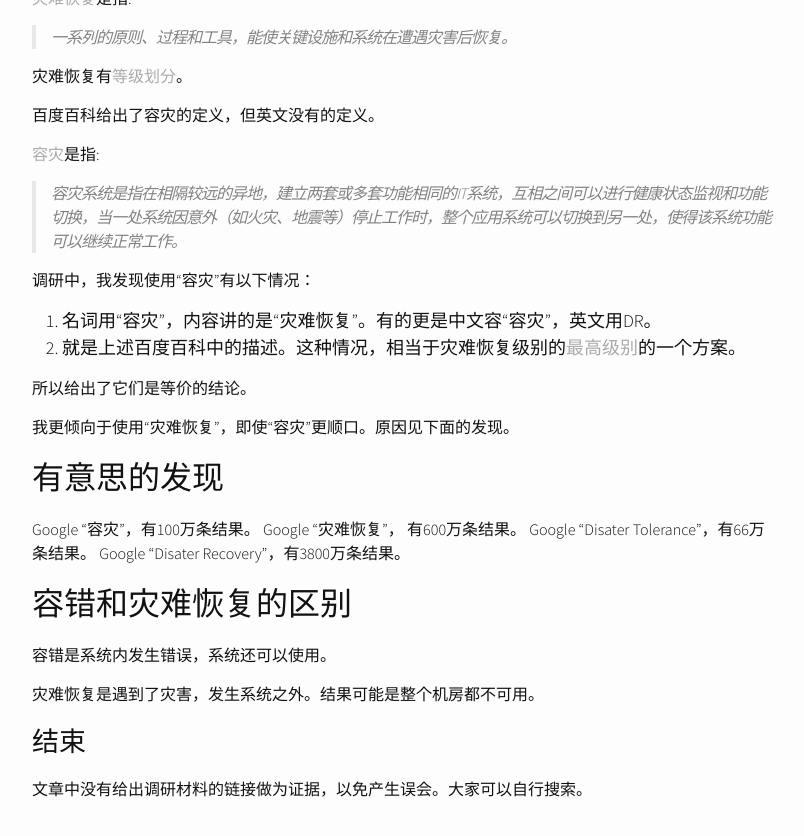
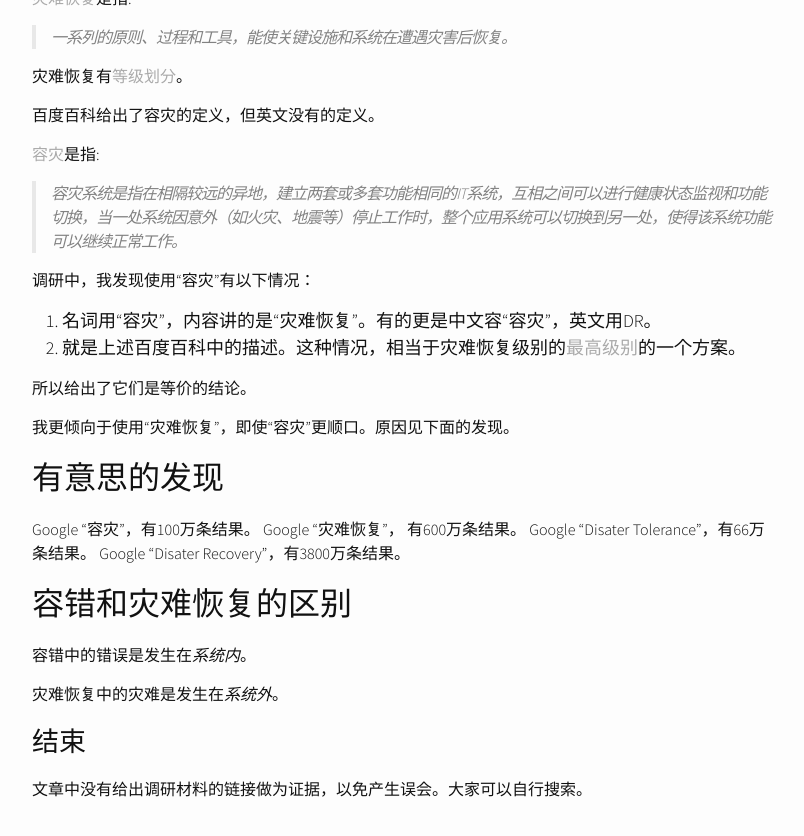
Before and after one commit to can-can/can-can.github.io, a Jekyll site: the page built from _posts/zh/2017-07-30-disater-tolerance-disaster-recovery-and-fault-tolerance.md, in a window 1280 px wide and 900 px high, scrolled down 1167 px. Shown: the top 836 px of the window, without its empty margins (238-1042 px from the left). Built offline with Jekyll 4.4.1, drawn with Linux system fonts in a browser that asks for light colours.

Commit message:
Update 2017-07-30-disater-tolerance-disaster-recovery-and-fault-tolerance.md

```diff
--- a/_posts/zh/2017-07-30-disater-tolerance-disaster-recovery-and-fault-tolerance.md
+++ b/_posts/zh/2017-07-30-disater-tolerance-disaster-recovery-and-fault-tolerance.md
@@ -61,9 +61,9 @@ Google “Disater Tolerance"，有66万条结果。
 Google “Disater Recovery"，有3800万条结果。
 
 ## 容错和灾难恢复的区别
-容错是系统内发生错误，系统还可以使用。
+容错中的错误是发生在*系统内*。
 
-灾难恢复是遇到了灾害，发生系统之外。结果可能是整个机房都不可用。
+灾难恢复中的灾难是发生在*系统外*。
 
 # 结束
 文章中没有给出调研材料的链接做为证据，以免产生误会。大家可以自行搜索。
```
